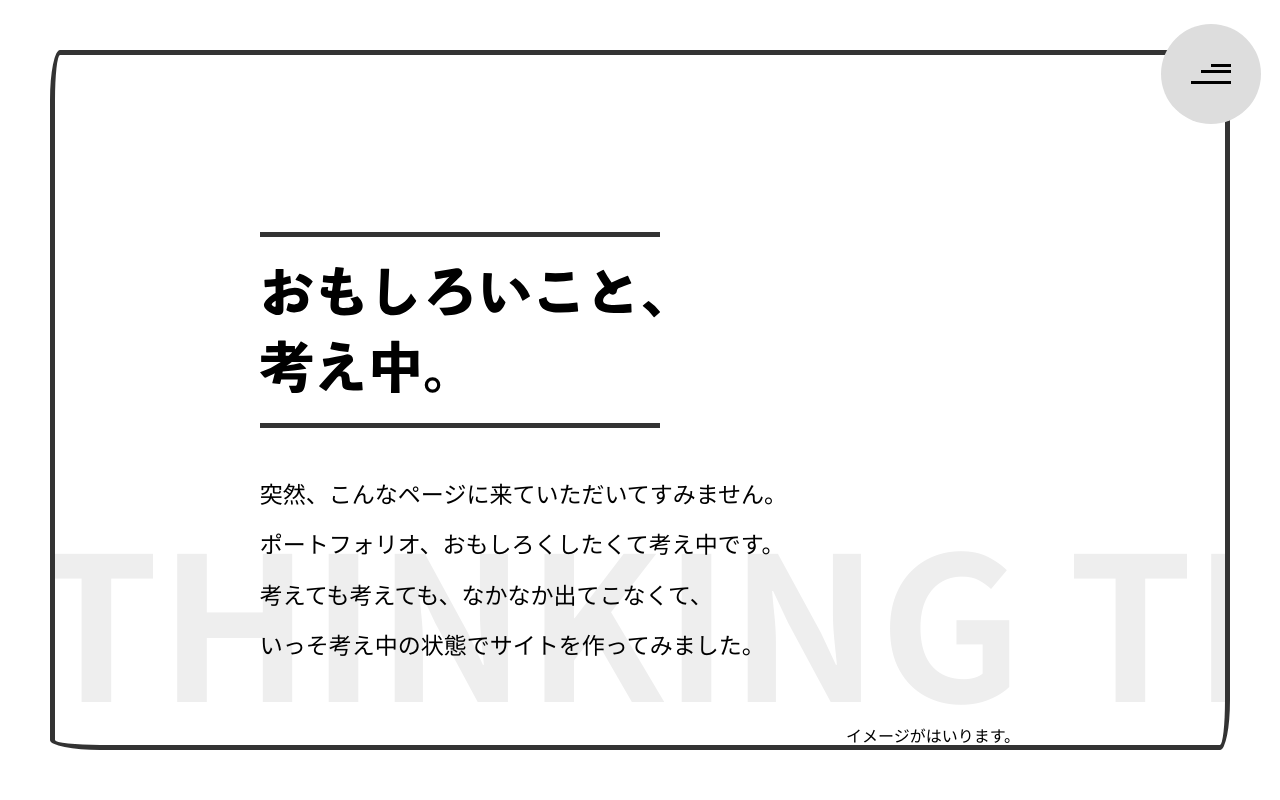
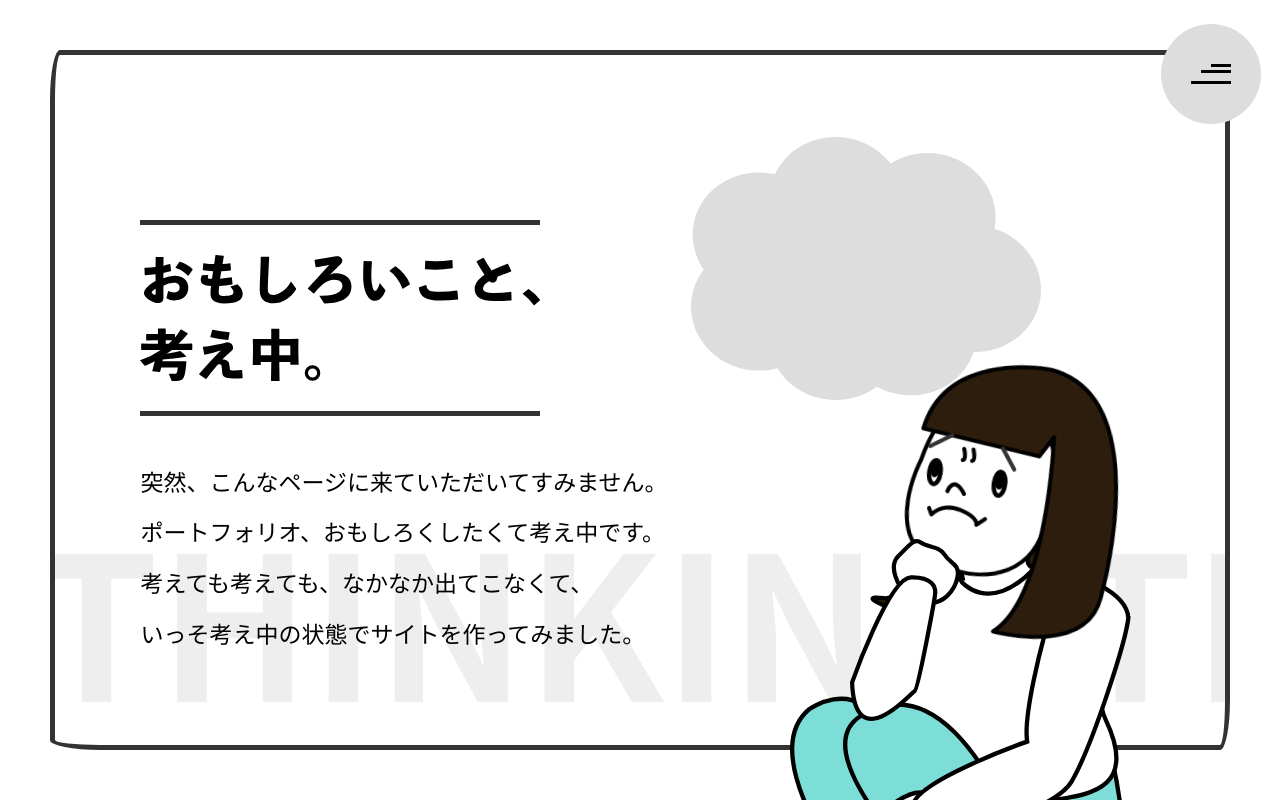
Before and after one commit to ryoccom/portfolio_old, a website: page public/index.html in a window 1280 px wide. Drawn offline with Linux system fonts and the light colour scheme.

Commit message:
人間できた

```diff
--- a/asset_src/js/index.js
+++ b/asset_src/js/index.js
@@ -1,3 +1,4 @@
 import './modules/loading';
 import './modules/cursor';
 import './modules/menu';
+import './modules/ningen';
--- /dev/null
+++ b/asset_src/js/modules/ningen.js
@@ -0,0 +1 @@
+//eye
--- a/asset_src/stylesheets/modules/_cursor.scss
+++ b/asset_src/stylesheets/modules/_cursor.scss
@@ -13,7 +13,7 @@
     width: 8px;
     height: 8px;
     background-color: config.$textcolor;
-    z-index: 1000;
+    z-index: 20000;
     &::before,
     &::after{
         content: "";
--- a/asset_src/stylesheets/modules/_menu.scss
+++ b/asset_src/stylesheets/modules/_menu.scss
@@ -4,7 +4,8 @@
     position: absolute;
     width: 100%;
     height: 100vh;
-    z-index: 1;
+    z-index: 10000;
+
 
 
     &__list {
--- /dev/null
+++ b/asset_src/stylesheets/modules/_ningen.scss
@@ -0,0 +1,143 @@
+@use "../config/config"as config;
+//大枠以外全部％にしようぜ
+
+.ningen {
+    position: relative;
+    display: flex;
+    justify-content: flex-end;
+
+    img {
+        width: 100%;
+    }
+
+    &__body {
+        width: 350px;
+        margin-bottom: -300px;
+    }
+
+    &__face {
+        position: absolute;
+        z-index: 1;
+        width: 216px;
+        height: 275px;
+        top: -108px;
+        right: 20px;
+        animation: face 3s cubic-bezier(.17, .67, .83, .67) infinite;
+    }
+
+    &__eye {
+        &__open{
+            position: absolute;
+            width: 80px;
+            top: -22px;
+            right: 131px;
+            z-index: 2;
+            animation: eyeOpen 4s cubic-bezier(.17, .67, .83, .67) 4s infinite;
+            img{
+                transform-origin: right bottom;
+                animation: face 3s cubic-bezier(.17, .67, .83, .67) infinite;
+            }
+
+        }
+        &__close{
+            position: absolute;
+            width: 80px;
+            top: -12px;
+            right: 136px;
+            z-index: 2;
+            opacity: 0;
+            animation: eyeClose 4s cubic-bezier(.17, .67, .83, .67) 4s infinite;
+            animation-delay: 4s;
+            img{
+                transform-origin: right bottom;
+                animation: face 3s cubic-bezier(.17, .67, .83, .67) infinite;
+            }
+
+        }
+    }
+    &__arm{
+        position: absolute;
+        width: 110px;
+        right: 180px;
+        top: 65px;
+        z-index: 3;
+    }
+    &__fukidashi{
+        position: absolute;
+        bottom: 350px;
+        left: 5%;
+        width: 350px;
+        display: flex;
+        justify-content: center;
+        &:before,
+        &:after{
+            content: "";
+            position: absolute;
+            border-radius: 50%;
+            background: #ddd;
+        }
+        &:before{
+            left: 85%;
+            top: 88%;
+            width: 40px;
+            height: 40px;
+        }
+        &__comment{
+           ul{
+               li{
+                   display: none;
+               }
+           }
+        }
+    }
+}
+
+
+@keyframes face {
+    0% {
+        transform: rotate(0);
+    }
+
+    50% {
+        transform: rotate(-10deg);
+    }
+
+    100% {
+        transform: rotate(0);
+    }
+
+}
+
+@keyframes eyeOpen {
+    0%{
+        opacity: 1;
+    }
+    49%{
+        opacity: 1;
+    }
+    50% {
+        opacity: 0;
+    }
+
+    100% {
+        opacity: 0;
+    }
+
+}
+
+@keyframes eyeClose {
+    0%{
+        opacity: 0;
+    }
+    49%{
+        opacity: 0;
+    }
+    50% {
+        opacity: 1;
+    }
+
+    100% {
+        opacity: 1;
+    }
+
+}
--- a/asset_src/stylesheets/pages/_top.scss
+++ b/asset_src/stylesheets/pages/_top.scss
@@ -33,7 +33,8 @@
     }
 
     &__title{
-        margin-right: 5%;
+
+        margin-bottom: 1%;
         h1{
             border-top: solid 5px #333;
             border-bottom: solid 5px #333;
@@ -50,6 +51,11 @@
             }
         }
     }
+    &__images{
+        position: relative;
+        width: 40%;
+    }
+
     .thinking{
         position: absolute;
         bottom: 5%;
--- a/asset_src/stylesheets/style.scss
+++ b/asset_src/stylesheets/style.scss
@@ -10,4 +10,5 @@
 @use "modules/loading";
 @use "modules/cursor";
 @use "modules/menu";
+@use "modules/ningen";
 @use "pages/top";
--- a/public/index.html
+++ b/public/index.html
@@ -66,13 +66,58 @@
                         </div>
                     </div>
                     <div class="mainarea__images">
-                        <p>イメージがはいります。</p>
+                        <div class="ningen">
+                            <div class="ningen__body">
+                                <picture>
+                                    <img src="img/body.svg" alt="body">
+                                </picture>
+                            </div>
+                            <div class="ningen__face">
+                                <picture>
+                                    <img src="img/face.svg" alt="face">
+                                </picture>
+                            </div>
+                            <div class="ningen__eye">
+                                <div class="ningen__eye__open js-move">
+                                    <picture>
+                                        <img src="img/eye.svg" alt="open">
+                                    </picture>
+                                </div>
+                                <div class="ningen__eye__close js-move">
+                                    <picture>
+                                        <img src="img/eye02.svg" alt="close">
+                                    </picture>
+                                </div>
+                            </div>
+                            <div class="ningen__arm">
+                                <picture>
+                                    <img src="img/arm.svg" alt="arm">
+                                </picture>
+                            </div>
+                            <div class="ningen__fukidashi">
+                                <div class="ningen__fukidashi__bg">
+                                    <picture>
+                                        <img src="img/fukidashi.svg" alt="fukidashi">
+                                    </picture>
+                                </div>
+                                <div class="ningen__fukidashi__comment">
+                                    <ul>
+                                        <li>えーと</li>
+                                        <li>んーと</li>
+                                        <li>・・・</li>
+                                        <li>・・？</li>
+                                        <li>ZZZ</li>
+                                    </ul>
+                                </div>
+                            </div>
+                        </div>
+                    </div>
+                    <div class="thinking">
+                        <p>SUPER THINKING TIME</p>
+                        <p>SUPER THINKING TIME</p>
                     </div>
                 </div>
-                <div class="thinking">
-                    <p>SUPER THINKING TIME</p>
-                    <p>SUPER THINKING TIME</p>
-                </div>
+
             </div>
         </main>
     </div>
--- a/public/js/bundle.js
+++ b/public/js/bundle.js
@@ -26,7 +26,7 @@ eval("var __WEBPACK_AMD_DEFINE_ARRAY__, __WEBPACK_AMD_DEFINE_RESULT__;/**\n * vi
 /***/ (function(__unused_webpack_module, __webpack_exports__, __webpack_require__) {
 
 "use strict";
-eval("__webpack_require__.r(__webpack_exports__);\n/* harmony import */ var _modules_loading__WEBPACK_IMPORTED_MODULE_0__ = __webpack_require__(/*! ./modules/loading */ \"./asset_src/js/modules/loading.js\");\n/* harmony import */ var _modules_cursor__WEBPACK_IMPORTED_MODULE_1__ = __webpack_require__(/*! ./modules/cursor */ \"./asset_src/js/modules/cursor.js\");\n/* harmony import */ var _modules_cursor__WEBPACK_IMPORTED_MODULE_1___default = /*#__PURE__*/__webpack_require__.n(_modules_cursor__WEBPACK_IMPORTED_MODULE_1__);\n/* harmony import */ var _modules_menu__WEBPACK_IMPORTED_MODULE_2__ = __webpack_require__(/*! ./modules/menu */ \"./asset_src/js/modules/menu.js\");\n/* harmony import */ var _modules_menu__WEBPACK_IMPORTED_MODULE_2___default = /*#__PURE__*/__webpack_require__.n(_modules_menu__WEBPACK_IMPORTED_MODULE_2__);\n\n\n\n\n//# sourceURL=webpack://portfolio/./asset_src/js/index.js?");
+eval("__webpack_require__.r(__webpack_exports__);\n/* harmony import */ var _modules_loading__WEBPACK_IMPORTED_MODULE_0__ = __webpack_require__(/*! ./modules/loading */ \"./asset_src/js/modules/loading.js\");\n/* harmony import */ var _modules_cursor__WEBPACK_IMPORTED_MODULE_1__ = __webpack_require__(/*! ./modules/cursor */ \"./asset_src/js/modules/cursor.js\");\n/* harmony import */ var _modules_cursor__WEBPACK_IMPORTED_MODULE_1___default = /*#__PURE__*/__webpack_require__.n(_modules_cursor__WEBPACK_IMPORTED_MODULE_1__);\n/* harmony import */ var _modules_menu__WEBPACK_IMPORTED_MODULE_2__ = __webpack_require__(/*! ./modules/menu */ \"./asset_src/js/modules/menu.js\");\n/* harmony import */ var _modules_menu__WEBPACK_IMPORTED_MODULE_2___default = /*#__PURE__*/__webpack_require__.n(_modules_menu__WEBPACK_IMPORTED_MODULE_2__);\n/* harmony import */ var _modules_ningen__WEBPACK_IMPORTED_MODULE_3__ = __webpack_require__(/*! ./modules/ningen */ \"./asset_src/js/modules/ningen.js\");\n/* harmony import */ var _modules_ningen__WEBPACK_IMPORTED_MODULE_3___default = /*#__PURE__*/__webpack_require__.n(_modules_ningen__WEBPACK_IMPORTED_MODULE_3__);\n\n\n\n\n\n//# sourceURL=webpack://portfolio/./asset_src/js/index.js?");
 
 /***/ }),
 
@@ -58,6 +58,16 @@ eval("__webpack_require__.r(__webpack_exports__);\n/* harmony import */ var Vivu
 /***/ (function() {
 
 eval("var menuTrigger = document.querySelector('.menu__toggle');\nvar menu = document.querySelector('.menu');\nvar menuBtn = document.querySelector('.menu__toggle__btn');\nvar cursor = document.querySelector('.cursor');\n\nfunction btnClick() {\n  menu.classList.toggle('js-active');\n  menuBtn.classList.toggle('js-close');\n  cursor.classList.toggle('js-menu');\n}\n\nmenuTrigger.addEventListener('click', btnClick);\n\n//# sourceURL=webpack://portfolio/./asset_src/js/modules/menu.js?");
+
+/***/ }),
+
+/***/ "./asset_src/js/modules/ningen.js":
+/*!****************************************!*\
+  !*** ./asset_src/js/modules/ningen.js ***!
+  \****************************************/
+/***/ (function() {
+
+eval("//eye\n\n//# sourceURL=webpack://portfolio/./asset_src/js/modules/ningen.js?");
 
 /***/ })
 
```
Also changed, not shown: public/css/style.css, public/img/arm.svg (added), public/img/body.svg (added), public/img/eye.svg (added), public/img/eye02.svg (added), public/img/face.svg (added), public/img/fukidashi.svg (added).
